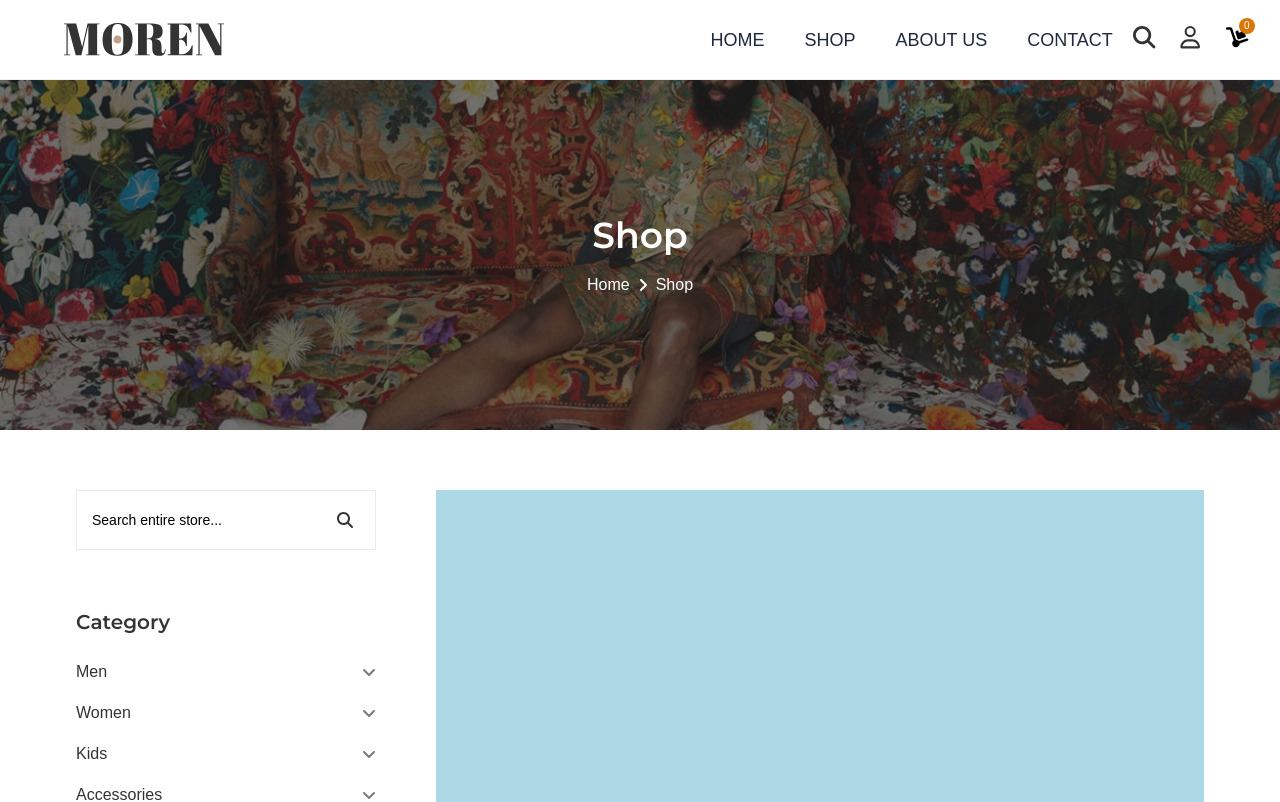
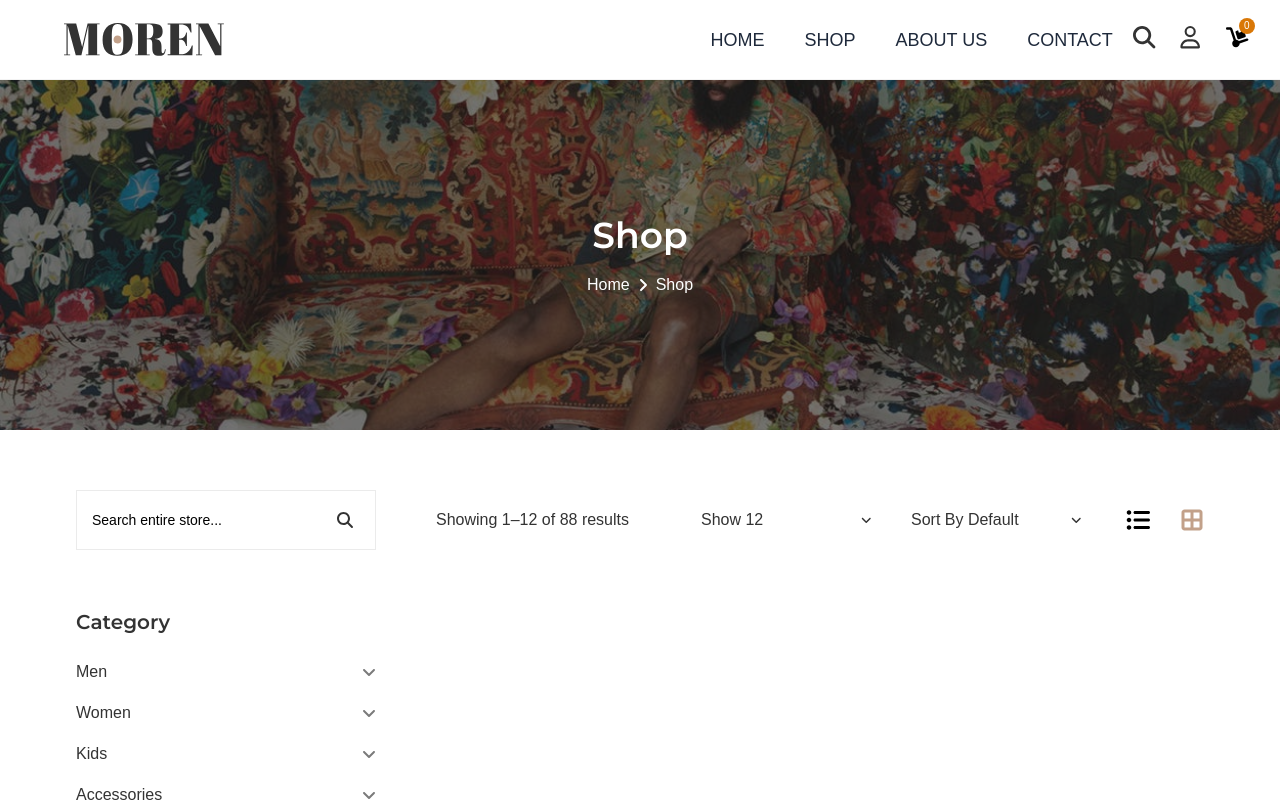
Before and after one commit to ltghuy/moren-ecommerce, a Next.js app: page /shop in a window 1280 px wide. Shown: the top 802 px of the page. Built offline with nearby package versions, Linux system fonts and the light colour scheme.

Commit message:
Add filter section

```diff
--- a/components/Dropdown/index.tsx
+++ b/components/Dropdown/index.tsx
@@ -1,4 +1,4 @@
-import React, { useState, useRef } from 'react'
+import React, { useRef } from 'react'
 import Link from 'next/link'
 import { FontAwesomeIcon } from '@fortawesome/react-fontawesome'
 import { faAngleDown } from '@fortawesome/free-solid-svg-icons'
@@ -9,7 +9,6 @@ interface DropdownProps {
   items: { id: number, text: string, link: string }[]
 }
 const Dropdown: React.FC<DropdownProps> = ({ label, items }) => {
-  const [showDropdown, setShowDropdown] = useState<boolean>(false)
   const dropdownRef = useRef<any>(null)
 
   const setActive = () => {
--- /dev/null
+++ b/components/Select/index.tsx
@@ -0,0 +1,50 @@
+import React, { useState } from 'react'
+import { FontAwesomeIcon } from '@fortawesome/react-fontawesome'
+import { faAngleDown } from '@fortawesome/free-solid-svg-icons'
+import styles from './select.module.scss'
+import { spawn } from 'child_process'
+
+interface SelectProps {
+  options: { id: number, text: string, value: string, icon?: React.ReactNode }[]
+}
+const Select: React.FC<SelectProps> = ({ options }) => {
+  const [selected, setSelected] = useState<any>(options[0])
+  const [showOptions, setShowOptions] = useState<boolean>(false)
+
+  const handleFocus = () => {
+    setShowOptions(true)
+  }
+
+  const handleBlur = () => {
+    setShowOptions(false)
+  }
+
+  const handleSelected = (value: { id: number, text: string, value: string, icon?: React.ReactNode }) => {
+    setSelected(value)
+    setShowOptions(false)
+  }
+
+  return (
+    <div className={styles.select} onMouseEnter={handleFocus} onMouseLeave={handleBlur}>
+      <div className={`${styles.select__btn} ${showOptions && styles.focus}`}>
+        <p>
+          {selected.text}
+          {selected.icon && selected.icon}
+        </p>
+        <FontAwesomeIcon icon={faAngleDown} size='xs' className={styles.sort_icon} />
+      </div>
+      <ul className={`${styles.select__options} ${showOptions ? '' : 'hidden'}`}>
+        {
+          options.map((option) =>
+            <li key={option.id} onClick={() => handleSelected(option)}>
+              <span>{option.text}</span>
+              {option.icon && option.icon}
+            </li>
+          )
+        }
+      </ul>
+    </div>
+  )
+}
+
+export default Select
--- /dev/null
+++ b/components/Select/select.module.scss
@@ -0,0 +1,53 @@
+.select {
+  position: relative;
+  min-width: 200px;
+  padding: 1rem 0;
+  margin-left: 10px;
+
+  &__btn {
+    cursor: pointer;
+    display: flex;
+    justify-content: space-between;
+    align-items: center;
+    padding: 0 15px;
+    width: 100%;
+
+    p {
+      margin-right: 15px;
+
+      svg {
+        margin-left: 10px;
+      }
+    }
+
+    &.focus {
+      svg.sort_icon {
+        transform: scale(-1);
+      }
+    }
+  }
+
+  &__options {
+    border: 1px solid #bbb;
+    position: absolute;
+    transform: translateY(15px);
+    width: 100%;
+
+    li {
+      padding: 8px 15px;
+      display: flex;
+      align-items: center;
+
+      span {
+        margin-right: 10px;
+      }
+    }
+
+    li:hover {
+      background-color: var(--light-gray);
+      color: var(--beige);
+      cursor: pointer;
+    }
+  }
+
+}
--- a/containers/ShopPage/index.tsx
+++ b/containers/ShopPage/index.tsx
@@ -1,15 +1,43 @@
 import React, { useState } from 'react'
 import Link from 'next/link'
+import { FontAwesomeIcon } from '@fortawesome/react-fontawesome'
+import { faMagnifyingGlass, faCheck, faArrowDownLong, faArrowUpLong } from '@fortawesome/free-solid-svg-icons'
+import { SideBarCategory, SideBarColors, SidebarBrands, SidebarInstagram } from '../../ultils/sidebarItems'
+import GripIcon from '../../public/grip-solid.svg'
+import ListIcon from '../../public/list-ul-solid.svg'
 import Thumnail from '../../components/Thumnail'
-import { FontAwesomeIcon } from '@fortawesome/react-fontawesome'
-import { faMagnifyingGlass, faCheck } from '@fortawesome/free-solid-svg-icons'
-import { SideBarCategory, SideBarColors } from '../../ultils/sidebarDropdown'
 import Dropdown from '../../components/Dropdown'
+import Select from '../../components/Select'
 import styles from './shop.module.scss'
 
 const ShopPage = () => {
   const [sizeQuery, setSizeQuery] = useState<string[]>([])
   const [brandQuery, setBrandQuery] = useState<string[]>([])
+  const [layout, setLayout] = useState<string>('grip')
+
+  const pagingSelection = [
+    { id: 1, text: 'Show 12', value: '12' },
+    { id: 2, text: 'Show 15', value: '15' },
+    { id: 3, text: 'Show 30', value: '30' },
+  ]
+
+  const sortSelection = [
+    { id: 1, text: 'Sort By Default', value: 'default' },
+    { id: 2, text: 'Sort By Popularity', value: 'popularity' },
+    { id: 3, text: 'Sort By Rated', value: 'rated' },
+    {
+      id: 4,
+      text: 'Sort By Price',
+      value: 'price-desc',
+      icon: <FontAwesomeIcon icon={faArrowDownLong} size='xs' />
+    },
+    {
+      id: 5,
+      text: 'Sort By Price',
+      value: 'prices-asc',
+      icon: <FontAwesomeIcon icon={faArrowUpLong} size='xs' />
+    }
+  ]
 
   const handleSizeChange = (e: any) => {
     const { value, checked } = e.target
@@ -29,6 +57,10 @@ const ShopPage = () => {
     else {
       setBrandQuery(brandQuery.filter((e: any) => e !== value))
     }
+  }
+
+  const handleLayout = (layout: string) => {
+    setLayout(layout)
   }
 
   return (
@@ -83,51 +115,19 @@ const ShopPage = () => {
           <div className={styles.brands}>
             <h3 className={`${styles.heading} text-xl leading-6 montserrat font-semibold`}>By Brands</h3>
             <div className={styles.options}>
-              <div className='flex items-center mb-3'>
+              {
+                SidebarBrands.map((brand) =>
+                  <div className='flex items-center mb-3' key={brand.id}>
                     <input
                       type="checkbox"
                       name="brand"
-                  id="Channel"
-                  value="Channel"
+                      id={brand.label}
+                      value={brand.value}
                       onChange={handleBrandChange} />
-                <label htmlFor="Channel" className='ml-3 text-sm cursor-pointer'>Channel</label>
+                    <label htmlFor={brand.label} className='ml-3 text-sm cursor-pointer'>{brand.label}</label>
                   </div>
-              <div className='flex items-center mb-3'>
-                <input
-                  type="checkbox"
-                  name="brand"
-                  id="Gucci"
-                  value="Gucci"
-                  onChange={handleBrandChange} />
-                <label htmlFor="Gucci" className='ml-3 text-sm cursor-pointer'>Gucci</label>
-              </div>
-              <div className='flex items-center mb-3'>
-                <input
-                  type="checkbox"
-                  name="brand"
-                  id="Balenciaga"
-                  value="Balenciaga"
-                  onChange={handleBrandChange} />
-                <label htmlFor="Balenciaga" className='ml-3 text-sm cursor-pointer'>Balenciaga</label>
-              </div>
-              <div className='flex items-center mb-3'>
-                <input
-                  type="checkbox"
-                  name="brand"
-                  id="Nike"
-                  value="Nike"
-                  onChange={handleBrandChange} />
-                <label htmlFor="Nike" className='ml-3 text-sm cursor-pointer'>Nike</label>
-              </div>
-              <div className='flex items-center mb-3'>
-                <input
-                  type="checkbox"
-                  name="brand"
-                  id="Adidas"
-                  value="Adidas"
-                  onChange={handleBrandChange} />
-                <label htmlFor="Adidas" className='ml-3 text-sm cursor-pointer'>Adidas</label>
-              </div>
+                )
+              }
             </div>
           </div>
           <div className={styles.banner}>
@@ -136,28 +136,31 @@ const ShopPage = () => {
           <div className={styles.instagram}>
             <h3 className={`${styles.heading} text-xl leading-6 montserrat font-semibold`}>Instagram</h3>
             <div className={styles.grid}>
-              <div className={styles.post}>
-                <img src="/images/me1.jpg" alt="img" />
+              {
+                SidebarInstagram.map((post) =>
+                  <div className={styles.post} key={post.id}>
+                    <img src={post.url_image} alt="img" />
                   </div>
-              <div className={styles.post}>
-                <img src="/images/me2.jpg" alt="img" />
-              </div>
-              <div className={styles.post}>
-                <img src="/images/me3.jpg" alt="img" />
-              </div>
-              <div className={styles.post}>
-                <img src="/images/me4.jpg" alt="img" />
-              </div>
-              <div className={styles.post}>
-                <img src="/images/me5.jpg" alt="img" />
-              </div>
-              <div className={styles.post}>
-                <img src="/images/me6.jpg" alt="img" />
-              </div>
+                )
+              }
             </div>
           </div>
         </section>
-        <section className={styles.main}></section>
+        <section className={styles.main}>
+          <div className={styles.header}>
+            <p className={styles.showing}>Showing 1–12 of 88 results</p>
+            <div className={styles.controls}>
+              <Select options={pagingSelection} />
+              <Select options={sortSelection} />
+              <ListIcon
+                className={`${styles.list_icon} ${layout === 'list' && styles.active}`}
+                onClick={() => handleLayout('list')} />
+              <GripIcon
+                className={`${styles.grip_icon} ${layout === 'grip' && styles.active}`}
+                onClick={() => handleLayout('grip')} />
+            </div>
+          </div>
+        </section>
       </main>
     </div>
   )
--- a/containers/ShopPage/shop.module.scss
+++ b/containers/ShopPage/shop.module.scss
@@ -157,7 +157,35 @@
 
   .main {
     flex: 1;
-    background-color: lightblue;
+
+    .header {
+      width: 100%;
+      height: 60px;
+      display: flex;
+      align-items: center;
+      justify-content: space-between;
+
+      .showing {
+        line-height: 24px;
+      }
+
+      .controls {
+        display: flex;
+        align-items: center;
+
+        .list_icon,
+        .grip_icon {
+          cursor: pointer;
+          width: 24px;
+          height: 24px;
+          margin-left: 30px;
+
+          &.active {
+            fill: var(--beige);
+          }
+        }
+      }
+    }
   }
 
   @media screen and (max-width: 1024px) {
--- a/ultils/sidebarDropdown.js
+++ b/ultils/sidebarItems.js
@@ -142,3 +142,20 @@ export const SideBarColors = [
     link: '/'
   },
 ]
+
+export const SidebarBrands = [
+  {id: 1, label: 'Channel', value: 'Channel'},
+  {id: 2, label: 'Gucci', value: 'Gucci'},
+  {id: 3, label: 'Balenciaga', value: 'Balenciaga'},
+  {id: 4, label: 'Nike', value: 'Nike'},
+  {id: 5, label: 'Adidas', value: 'Adidas'},
+]
+
+export const SidebarInstagram = [
+  {id: 1, url_image: '/images/me1.jpg'},
+  {id: 2, url_image: '/images/me2.jpg'},
+  {id: 3, url_image: '/images/me3.jpg'},
+  {id: 4, url_image: '/images/me4.jpg'},
+  {id: 5, url_image: '/images/me5.jpg'},
+  {id: 6, url_image: '/images/me6.jpg'},
+]
```
Also changed, not shown: public/grip-solid.svg (added), public/list-ul-solid.svg (added). Lines whose indentation alone changed are shown as unchanged.
